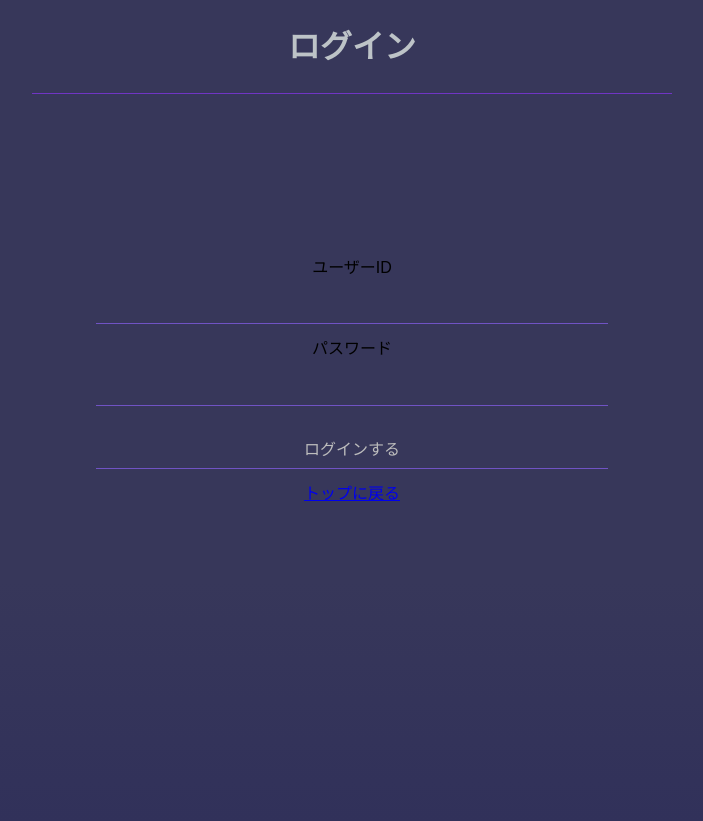
After one commit to swken2020-1/rails_app, a Rails app: page /login in a window 1280 px wide. The commit adds this page. Shown: the whole page, without its empty margins (288-991 px from the left). Run offline with Rails 7, Linux system fonts and the light colour scheme.

Commit message:
Add user registration, login function and css

```diff
--- /dev/null
+++ b/app/assets/javascripts/sessions.coffee
@@ -0,0 +1,3 @@
+# Place all the behaviors and hooks related to the matching controller here.
+# All this logic will automatically be available in application.js.
+# You can use CoffeeScript in this file: http://coffeescript.org/
--- /dev/null
+++ b/app/assets/stylesheets/top.css
@@ -0,0 +1,11 @@
+h1 {
+  position: relative;
+  padding: 0 65px;
+  text-align: center;
+}
+
+
+.right-area {
+  text-align: right;
+  font-size: 110%;
+}
--- a/app/assets/stylesheets/top.scss
+++ /dev/null
@@ -1,3 +0,0 @@
-// Place all the styles related to the top controller here.
-// They will automatically be included in application.css.
-// You can use Sass (SCSS) here: http://sass-lang.com/
--- /dev/null
+++ b/app/assets/stylesheets/users.css
@@ -0,0 +1,72 @@
+* {
+  font-family: 'Maven Pro', sans-serif;
+  box-sizing: border-box;
+}
+
+body,html {
+  height: 100%;
+  width: 100%;
+  margin: 0;
+  padding: 0;
+  background-image: linear-gradient(180deg, #37375A 70%, #31315A);
+  text-align: center;
+  font-family: 'Segoe UI';
+}
+
+form {
+  width: 40%;
+  margin-left: 30%;
+  padding-top: 10%;
+}
+
+input {
+  width: 100%;
+  background: transparent;
+  border-bottom: solid 1px #7053c4;
+  border-top: none;
+  border-left: none;
+  border-right: none;
+  font-size: 1rem;
+  padding: 0.5em 0.4em;
+  transition: all 0.4s;
+  color: #BDBDBD;;
+  margin: 0.7rem 0;
+}
+input:focus {
+  background: #7035c4;
+  transform: scale3d(1.06,1.06,1.06);
+}
+
+button {
+  background: transparent;
+  width: 50%;
+  margin-top: 2.5rem;
+  font-size: 1rem;
+  border: solid 1px #7053c4;
+  padding: 1em 0;
+  color: #bdc3c7;
+  transition: all 0.6s;
+}
+button:hover {
+  cursor:pointer;
+  background: #7035c4;
+}
+
+h1 {
+  color: #bdc3c7;
+  border-bottom: solid 1px #7035c4;
+  padding: 0 0 0.8em 0;
+  width: 50%;
+  margin-left: 25%;
+  margin-bottom: 1em;
+}
+@media (max-width: 550px) {
+  form {
+  width: 90%;
+  margin-left: 3%;
+  padding-top: 5%;
+}
+  input {
+    font-size: 1em;
+  }
+}
--- a/app/assets/stylesheets/users.scss
+++ /dev/null
@@ -1,3 +0,0 @@
-// Place all the styles related to the users controller here.
-// They will automatically be included in application.css.
-// You can use Sass (SCSS) here: http://sass-lang.com/
--- /dev/null
+++ b/app/controllers/sessions_controller.rb
@@ -0,0 +1,29 @@
+class SessionsController < ApplicationController
+
+  skip_before_action :login_required
+
+  def new
+  end
+
+  def create
+    user = User.find_by(name: session_params[:name])
+
+    if user&.authenticate(session_params[:password])
+      session[:user_id] = user.id
+      redirect_to root_url, notice: "ログインしました"
+    else
+      render :new
+    end
+  end
+
+  def destroy
+    reset_sesssion
+    redirect_to root_url, notice: "ログアウトしました"
+  end
+
+  private
+
+  def session_params
+    params.require(:session).permit(:name, :password)
+  end
+end
--- a/app/controllers/top_controller.rb
+++ b/app/controllers/top_controller.rb
@@ -1,4 +1,5 @@
 class TopController < ApplicationController
+  skip_before_action :login_required
   def main
   end
 end
--- a/app/controllers/users_controller.rb
+++ b/app/controllers/users_controller.rb
@@ -1,4 +1,6 @@
 class UsersController < ApplicationController
+  skip_before_action :login_required
+
   def new
     @user = User.new
   end
@@ -7,8 +9,10 @@ class UsersController < ApplicationController
     @user = User.new(user_params)
 
     if @user.save
-      redirect_to new_user_path
+      redirect_to login_url, notice: "登録完了　ログインしてください"
+      logger.debug @user.errors.inspect
     else
+      logger.debug @user.errors.inspect
       render :new
     end
   end
--- /dev/null
+++ b/app/helpers/sessions_helper.rb
@@ -0,0 +1,2 @@
+module SessionsHelper
+end
--- /dev/null
+++ b/app/views/sessions/new.html.erb
@@ -0,0 +1,11 @@
+<h1>ログイン</h1>
+
+<%= form_with scope: :session, local: true do |f| %>
+  <%= f.label :name, 'ユーザーID' %>
+  <%= f.text_field :name, id: 'session_name' %><br>
+  <%= f.label :password, 'パスワード' %>
+  <%= f.password_field :password, id: 'session_password' %><br>
+  <%= f.submit 'ログインする' %>
+<% end %>
+
+<%= link_to "トップに戻る", root_url %>
--- a/app/views/users/new.html.erb
+++ b/app/views/users/new.html.erb
@@ -4,10 +4,11 @@
     <%= f.label :name, 'ユーザー名' %>
     <%= f.text_field :name %><br>
     <%= f.label :discord_id, 'DiscorID' %>
-    <%= f.text_field :name %><br>
+    <%= f.text_field :discord_id %><br>
     <%= f.label :password, 'パスワード' %>
     <%= f.password_field :password %><br>
     <%= f.label :password_confirmation, 'パスワード(確認)' %>
     <%= f.password_field :password_confirmation %><br>
     <%= f.submit '登録する' %>
 <% end %>
+<%= link_to "トップに戻る", root_url, {class: "nav-link"} %>
--- a/config/application.rb
+++ b/config/application.rb
@@ -10,7 +10,7 @@ module ClassSw1
   class Application < Rails::Application
     # Initialize configuration defaults for originally generated Rails version.
     config.load_defaults 5.2
-
+    config.logger = Logger.new(STDOUT)
     # Settings in config/environments/* take precedence over those specified here.
     # Application configuration can go into files in config/initializers
     # -- all .rb files in that directory are automatically loaded after loading
--- a/config/routes.rb
+++ b/config/routes.rb
@@ -1,4 +1,7 @@
 Rails.application.routes.draw do
+  get '/login', to: 'sessions#new'
+  post '/login', to: 'sessions#create'
+  delete '/logout', to: 'sessions#destroy'
   root to: 'top#main'
   resources :users
 end
```
Also changed, not shown: app/controllers/application_controller.rb (+12 -0 lines), app/views/top/main.html.erb (+5 -5 lines), test/controllers/sessions_controller_test.rb (added, +9 -0 lines), app/assets/stylesheets/application.css (line endings or trailing spaces), app/assets/stylesheets/sessions.css (added), config/initializers/assets.rb (line endings or trailing spaces).
